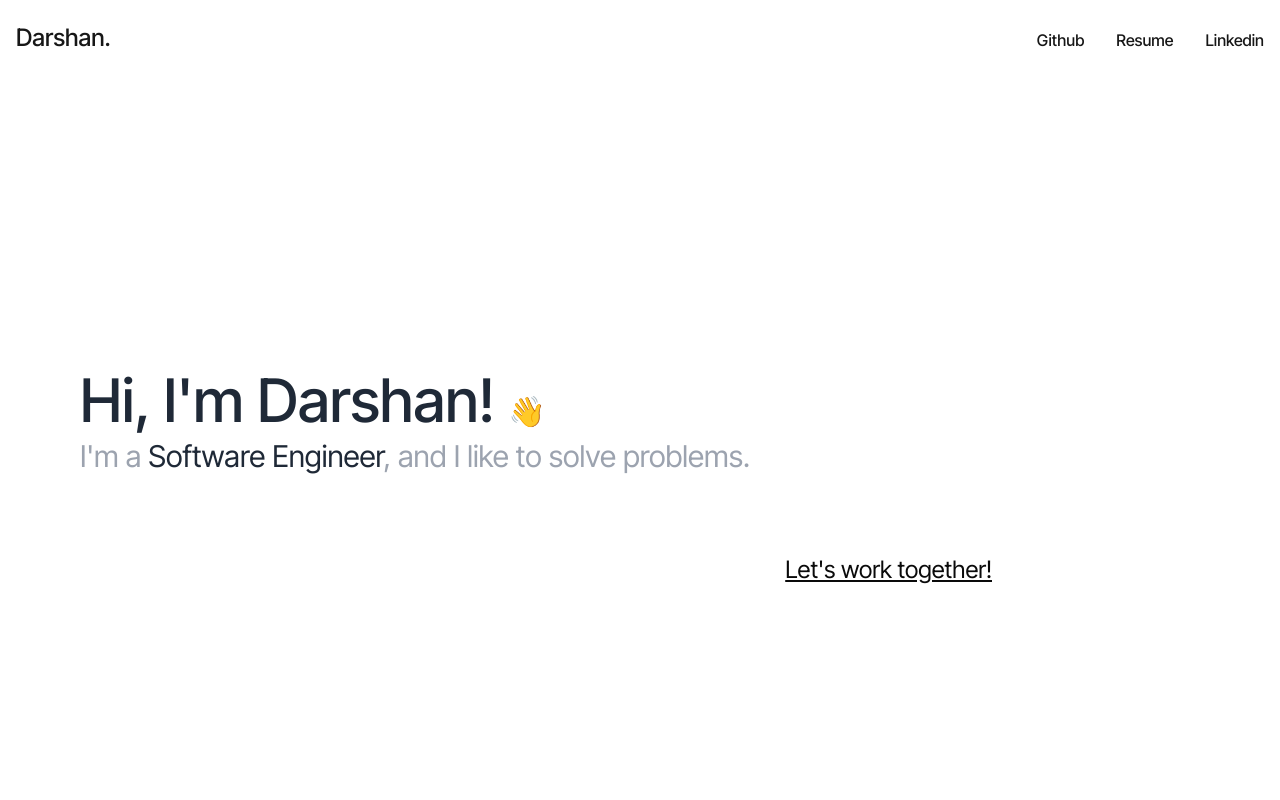
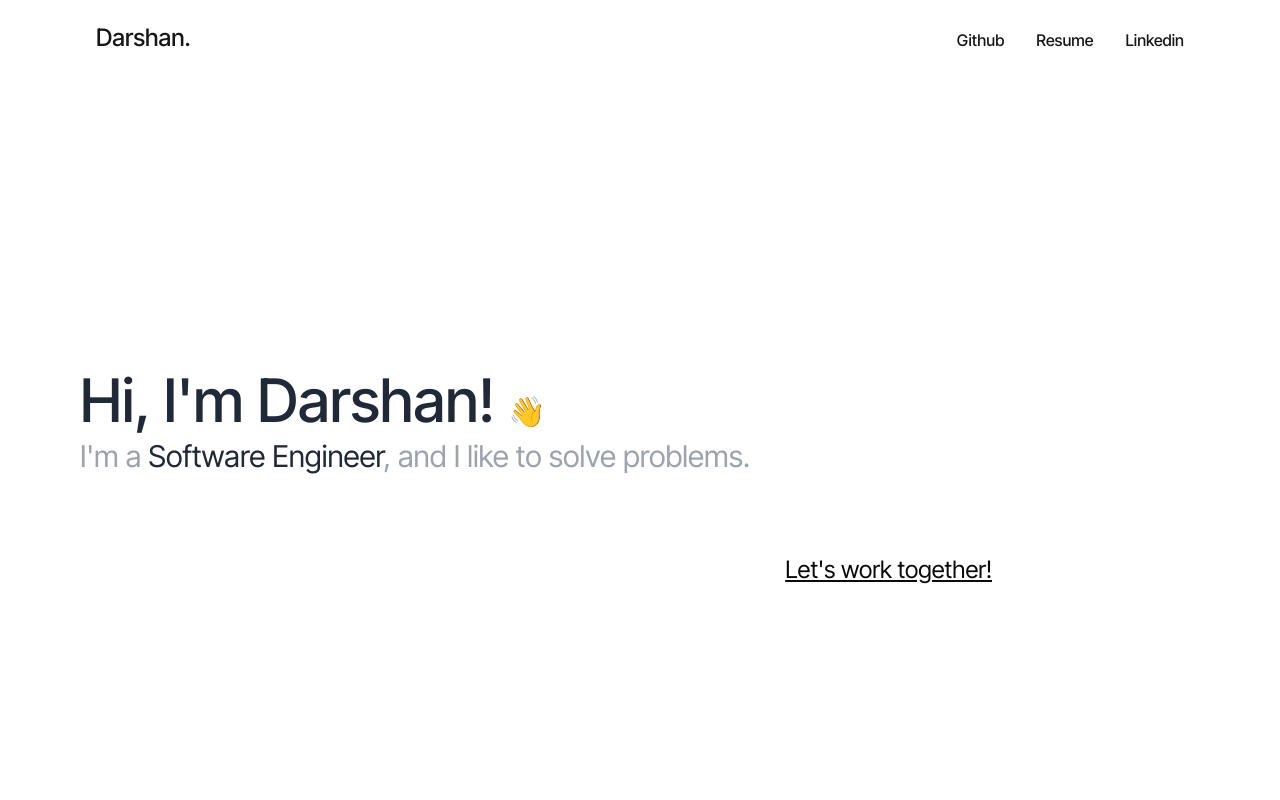
Before and after one commit to darshangoswami/Portfolio, a React (Vite) app: page / in a window 1280 px wide. Shown: the top 800 px of the page. Built offline with nearby package versions, Linux system fonts and the light colour scheme.

Commit message:
update navbar style

```diff
--- a/src/App.jsx
+++ b/src/App.jsx
@@ -14,7 +14,7 @@ import resume from "./assets/darshanGoswami_SWE_Resume.pdf";
 function App() {
   return (
     <div>
-      <nav className="flex flex-wrap md:flex-nowrap md:justify-between py-5 sticky top-0">
+      <nav className="flex flex-wrap md:flex-nowrap md:justify-between pt-5 mb-5 px-10 md:px-20 sticky top-0 bg-white">
         <Button variant="link" className="text-2xl">
           Darshan.
         </Button>
```
